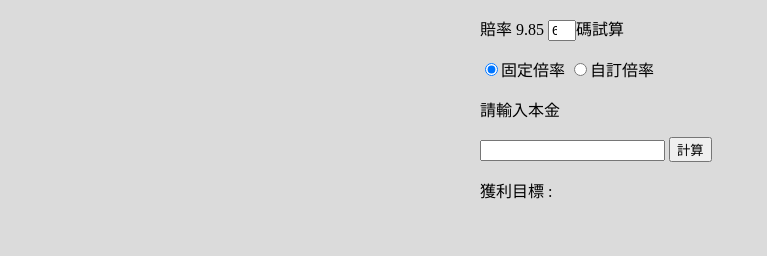
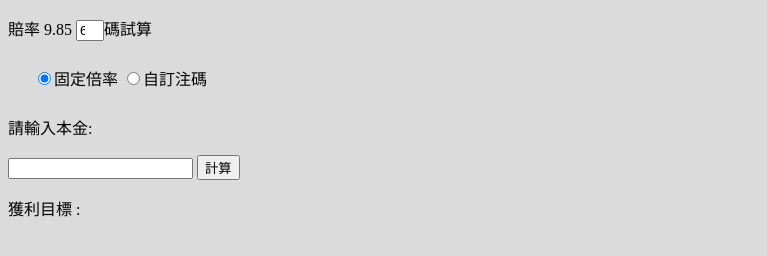
Before and after one commit to ge751010/pages, a plain HTML site: page index.html in a window 1280 px wide. Shown: the whole page, without its empty margins (0-767 px from the left). Drawn offline with nearby package versions, Linux system fonts and the light colour scheme.

Commit message:
add web page

```diff
--- a/index.html
+++ b/index.html
@@ -3,14 +3,14 @@
 <head>
 	<script src="https://code.jquery.com/jquery-3.4.1.min.js"></script>
 <meta charset="utf-8">
+	<meta name="viewport" content="width=device-width, initial-scale=1, shrink-to-fit=no">
+    <meta name="description" content="">
+    <meta name="author" content="Mark Otto, Jacob Thornton, and Bootstrap contributors">
 <title>10萬挑戰計劃</title>
 	<style>
 
 
 	body {
-	  width: 320px;
-	  margin:0 auto;
-	  height: auto;
 	  font-family: MicrosoftJhengHeiRegular;
 	  background-color: #dbdbdb;
 	}
@@ -22,8 +22,8 @@
 <body>
 	<p>賠率 9.85 <span><input type="number" id="ball" style="width:20px;" value ="6"></span>碼試算</p>
 
-	<input type="radio" name="bedStatus" id="allot" checked="checked" value="allot">固定倍率
-	<input type="radio" name="bedStatus" id="transfer" value="transfer">自訂倍率
+	<p style="margin:25px"><input type="radio" name="bedStatus" id="allot" checked="checked" value="allot">固定倍率
+	<input type="radio" name="bedStatus" id="transfer" value="transfer">自訂注碼</p>
 	<div id ="area_1">
 		<nobr>1.</nobr><input type="number" id="input_lv1" style="width:50px;" name = "inArea" value = "10">
 		<nobr>2.</nobr><input type="number" id="input_lv2" style="width:50px;" name = "inArea" value = "30">
@@ -34,7 +34,7 @@
 		<button type="button" id="autoset" value="自動配注">自動配注</button>
 	</div>
 
-	<p>請輸入本金</p>
+	<p>請輸入本金: </p>
 
 	<input type="number" id="principalId">
 	<button type="button" id="countId" value="計算">計算</button>
```
